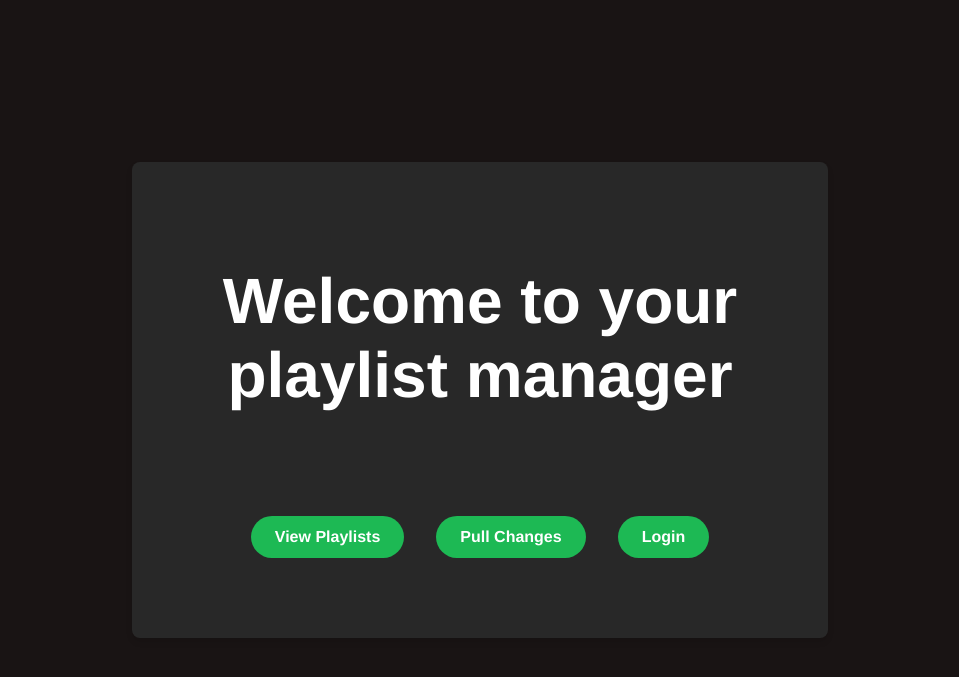
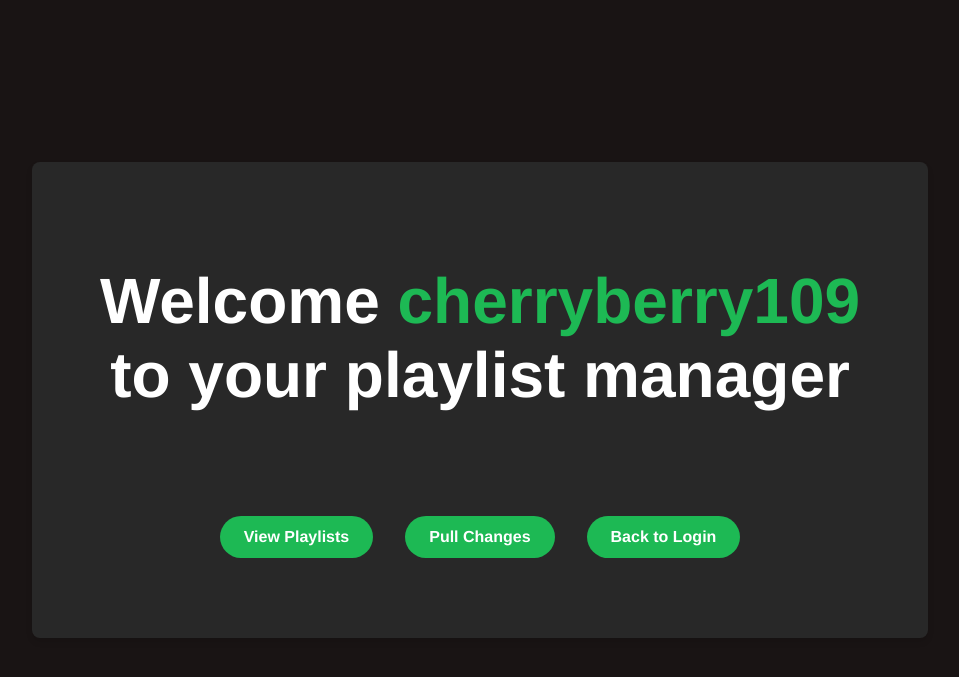
Before and after one commit to Chieri-JN/P4_Spotify-Version-Control, a Flask app: page /home in a window 1280 px wide. Shown: the top 677 px of the page, without its empty margins (160-1119 px from the left). Run offline with Flask 3, Linux system fonts and the light colour scheme; a user stored in the database is signed in; data comes from the database, SQL or seed files in the repository; both versions use the stored data as it was after the commit.

Commit message:
Cleaning

```diff
--- a/api.py
+++ b/api.py
@@ -150,7 +150,6 @@ def delete_tracks_from_playlist(token, playlist_id, track_ids):
     return json_result
 
 def clear_playlist(token, playlist_id):
-    """Remove all tracks from a Spotify playlist"""
     headers = {
         'Authorization': f'Bearer {token}',
         'Content-Type': 'application/json'
--- a/models/playlistModel.py
+++ b/models/playlistModel.py
@@ -8,7 +8,6 @@ class Playlist:
         self.id = playlist_id
         self.tracks = playlist_tracks
         self.states = playlist_states
-        # does this need to be set to True by default? Maybe
         self.updated : bool = True
         self.description = playlist_description
         self.image = image
--- a/models/songModel.py
+++ b/models/songModel.py
@@ -14,6 +14,8 @@ class Song:
         print(f"Artist: {self.artist}")
         print(f"Album: {self.album}")
         print(f"ID: {self.id}")
+
+
 
     def to_dict(self):
         return {
--- a/routing.py
+++ b/routing.py
@@ -114,7 +114,8 @@ def get_current_user():
 # ----------------------- /home -------------------------
 @app.route("/home")
 def home():
-    return render_template('home.html')
+    user = get_current_user()
+    return render_template('home.html', user=user)
 
 
 # ----------------------- /playlists -------------------------
@@ -135,8 +136,8 @@ def playlists():
         print("Data needs refresh, fetching from Spotify API")
         user = make_new_user(session['access_token'])
         save_user(user)
-    # else:
-    #     print(f"Using cached data from database with {len(user.user_playlists)} playlists")
+    else:
+        print(f"Using cached data from database with {len(user.user_playlists)} playlists")
 
     # Update total_tracks for each playlist
     for playlist in user.user_playlists:
--- a/static/css/style.css
+++ b/static/css/style.css
@@ -81,7 +81,7 @@ h2 {
     background-color: #282828;
     border-radius: 8px;
     box-shadow: 0 4px 6px rgba(0, 0, 0, 0.1);
-    max-width: 600px;
+    max-width: 800px;
     width: 90%;
 }
 
@@ -413,3 +413,7 @@ h2 {
     color: #b3b3b3;
     margin-bottom: 2rem;
 }
+
+.spotify-green {
+    color: #1DB954;
+}
--- a/templates/home.html
+++ b/templates/home.html
@@ -7,7 +7,7 @@
 <body>
     <div class="home-container">
 
-    <h2>Welcome to your playlist manager</h2>
+    <h2>Welcome <span class="spotify-green">{{ user.name }}</span> to your playlist manager</h2>
 
         <div class="button-container">
             <div>
@@ -17,9 +17,8 @@
                 <a href="{{ url_for('pull_changes') }}" class="button">Pull Changes</a>
             </div>
             <div>
-                <a href="{{ url_for('login') }}" class="button">Login</a>
+                <a href="{{ url_for('login') }}" class="button">Back to Login</a>
             </div>
         </div>
-        <!-- have buttons for view playlists and create playlist -->
 </body
 </html>
```
Also changed, not shown: spotify_version_control.db.
